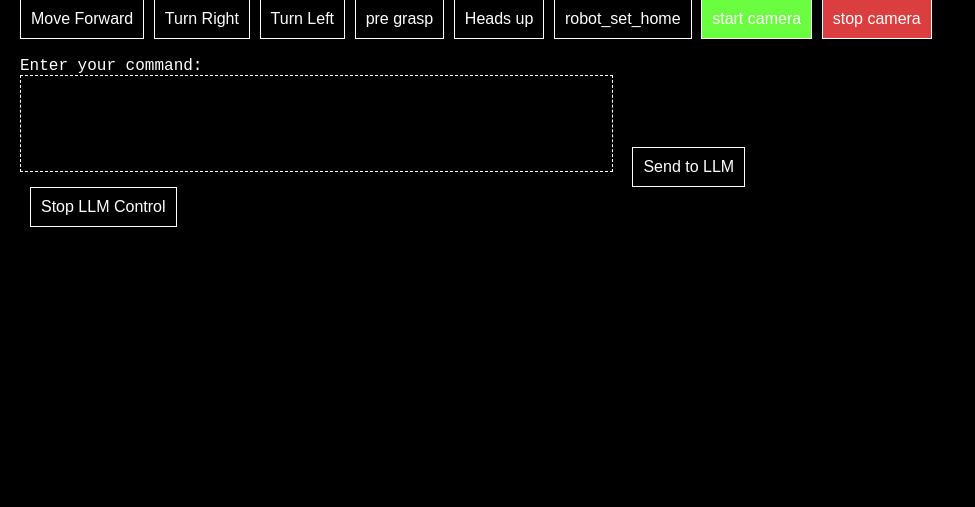
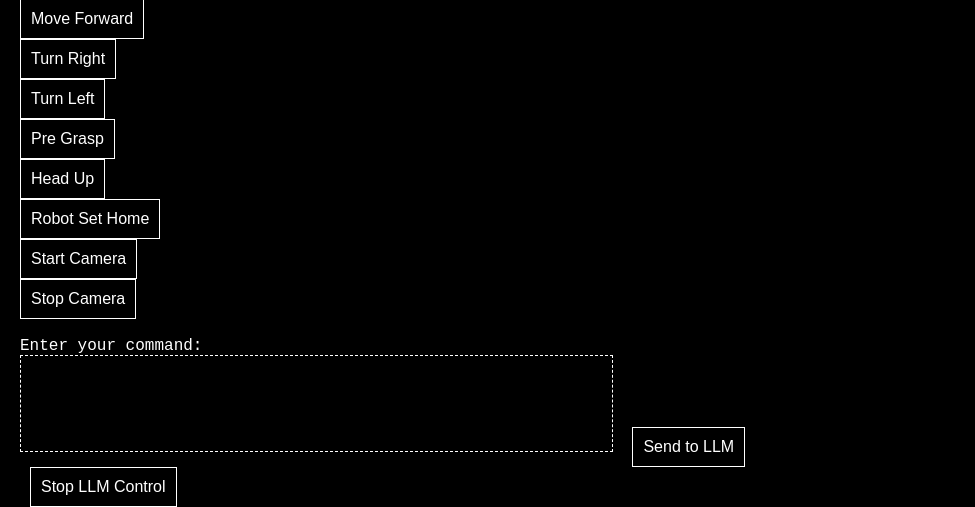
Before and after one commit to Omoshirokunai/ros_llm_ws_pal, a Flask app: template src/flask_app/templates/irl_index.html in a window 1280 px wide. Shown: the part 451-958 px from the top of the page, without its empty margins (0-975 px from the left). Before the commit the page ends 678 px from the top, so only its background shows below. Run offline with Flask 3, Linux system fonts and the light colour scheme; the template is opened without the code that fills it, so the values that code supplies are empty; parts of the project's set-up code (start-up, migrations or seed data) failed here and were passed over; grey boxes are pictures that could not be loaded.

Commit message:
Fix: buttons not working

```diff
--- a/src/flask_app/templates/irl_index.html
+++ b/src/flask_app/templates/irl_index.html
@@ -28,7 +28,7 @@
 
 
     <br/>
-    <div>
+    <!-- <div>
         <button onclick="sendCommand('/move_forward')">Move Forward</button>
     <button onclick="sendCommand('/turn_right')">Turn Right</button>
     <button onclick="sendCommand('/turn_left')">Turn Left</button>
@@ -39,8 +39,41 @@
     <button onclick="sendCommand('/start_capture')" style="background-color: #6bfd3f;">start camera</button>
     <button onclick="sendCommand('/stop_capture')" style="background-color: #db3e3e;">stop camera</button>
 
+    </div> -->
+
+    <div class="control-buttons">
+        <form action="{{ url_for('move_forward') }}" method="post" class="control-form">
+            <button type="submit">Move Forward</button>
+        </form>
+
+        <form action="{{ url_for('turn_right') }}" method="post" class="control-form">
+            <button type="submit">Turn Right</button>
+        </form>
+
+        <form action="{{ url_for('turn_left') }}" method="post" class="control-form">
+            <button type="submit">Turn Left</button>
+        </form>
+
+        <form action="{{ url_for('pre_grasp') }}" method="post" class="control-form">
+            <button type="submit">Pre Grasp</button>
+        </form>
+
+        <form action="{{ url_for('head_up') }}" method="post" class="control-form">
+            <button type="submit">Head Up</button>
+        </form>
+
+        <form action="{{ url_for('robot_set_home') }}" method="post" class="control-form">
+            <button type="submit">Robot Set Home</button>
+        </form>
+
+        <form action="{{ url_for('start_capture') }}" method="post" class="control-form">
+            <button type="submit" class="success-btn">Start Camera</button>
+        </form>
+
+        <form action="{{ url_for('stop_capture') }}" method="post" class="control-form">
+            <button type="submit" class="danger-btn">Stop Camera</button>
+        </form>
     </div>
-
 
     <br/>
 
@@ -68,30 +101,31 @@
     </div>
 
 
-    <!-- Response display using Jinja -->
-    {% if response %}
-    <div class="response-area">
-        <h3>Response:</h3>
-        <div class="response-content">
-            {{ response | safe }}
-        </div>
-    </div>
-    {% endif %}
 
-    <!-- Simple error display -->
-    {% if error %}
-    <div class="error-message">
-        {{ error }}
-    </div>
-    {% endif %}
 
     <script>
         // Minimal JavaScript for basic form handling
-        document.getElementById('command-form').addEventListener('submit', function(e) {
-            if (e.submitter.value === 'manual') {
-                // Let form submit normally for manual commands
-                return true;
-            }
+        document.querySelectorAll('.control-form').forEach(form => {
+            form.addEventListener('submit', async (e) => {
+                e.preventDefault();
+                const button = form.querySelector('button');
+                button.disabled = true;
+
+                try {
+                    const response = await fetch(form.action, {
+                        method: 'POST',
+                        headers: {
+                            'Content-Type': 'application/json'
+                        }
+                    });
+                    const data = await response.json();
+                    console.log('Response:', data);
+                } catch (error) {
+                    console.error('Error:', error);
+                } finally {
+                    button.disabled = false;
+                }
+            });
         });
     </script>
 <!--
```
